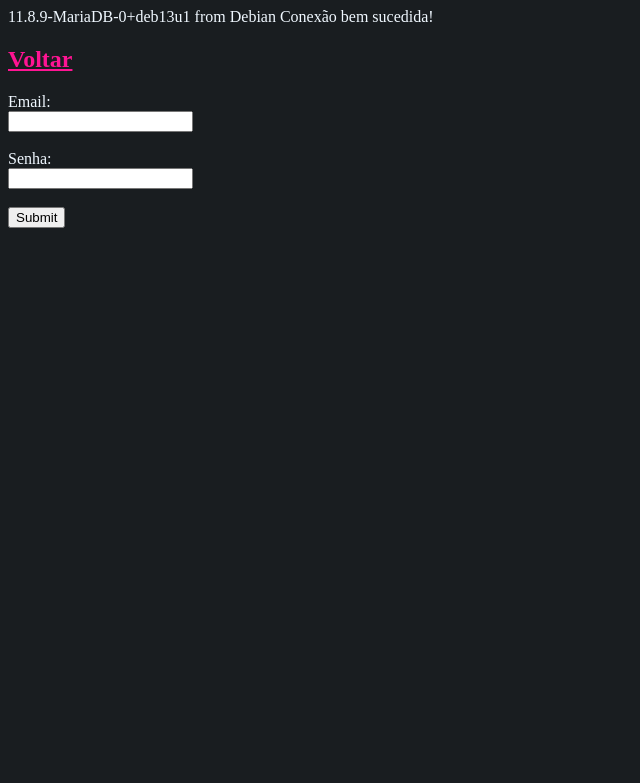
After one commit to AndreFaquineti/php-html-css, a PHP site: page /fullstack_site_registro_login/registro.php in a window 1280 px wide. The commit adds this page. Shown: the top 783 px of the page, without its empty margins (0-640 px from the left). Run offline with PHP 8.4, Linux system fonts and the light colour scheme.

Commit message:
Pagina de registro iniciada e pequenas correções.

```diff
--- a/src/fullstack_site_registro_login/index.php
+++ b/src/fullstack_site_registro_login/index.php
@@ -1,6 +1,6 @@
 <?php
     session_start();
-    require("conexao.php");
+    require("sistema/conexao.php");
 ?>
 <!DOCTYPE html>
 <html>
--- /dev/null
+++ b/src/fullstack_site_registro_login/registro.php
@@ -0,0 +1,23 @@
+<?php
+    session_start();
+    require 'sistema/conexao.php';
+    require 'sistema/sis_registro.php';
+?>
+<!DOCTYPE html>
+<html>
+    <head>
+        <title>Registro</title>
+        <meta charset="UTF-8">
+        <link rel="stylesheet" href="../darkmode_geral.css">
+    </head>
+    <body>
+        <h2><a href="index.php">Voltar</a></h2>
+        <form action="" method="post">
+            Email:<br>
+            <input type="email" name="post_email"><br><br>
+            Senha:<br>
+            <input type="password" name="post_senha"><br><br>
+            <input type="submit">
+        </form>
+    </body>
+</html>
--- a/src/fullstack_site_registro_login/conexao.php
+++ b/src/fullstack_site_registro_login/sistema/conexao.php
@@ -14,9 +14,9 @@ try {
 
     $stmt = $db->query("SELECT VERSION()");
     print($stmt->fetch()[0]);
-    echo ' Conexão bem sucedida!';
+    echo ' Conexão bem sucedida!<br>';
 } catch (Exception $e) {
-    echo "Error: " . $e->getMessage();
+    echo "Error: " . $e->getMessage() . '<br>';
 }
 /*
     $servername="mysql";
--- /dev/null
+++ b/src/fullstack_site_registro_login/sistema/sis_registro.php
@@ -0,0 +1,23 @@
+<?php
+    if (isset($_POST['post_email']) & isset($_POST['post_senha'])){
+        $formulario_email = '';
+        $formulario_senha = '';
+        $formulario_email = $_POST['post_email'];
+        $formulario_senha = $_POST['post_senha'];
+
+        echo 'Email: ' . $formulario_email . '<br>Senha: ' . $formulario_senha;
+    }
+
+
+
+
+
+
+/*
+recebe email e senha do formulario
+transforma email e senha em variaveis que podem ser usadas
+busca no banco de dados email igual ao da varivael formulario_email
+se a query retornar 0 então
+insert into tabela_usuarios campos email, senha "´formulario_email´, formulario_senha"
+*/
+?>
```
Also changed, not shown: compose-desligado.txt (deleted, +0 -27 lines), src/fullstack_site_registro_login/db.sql (+6 -5 lines), src/index.html (line endings or trailing spaces).
